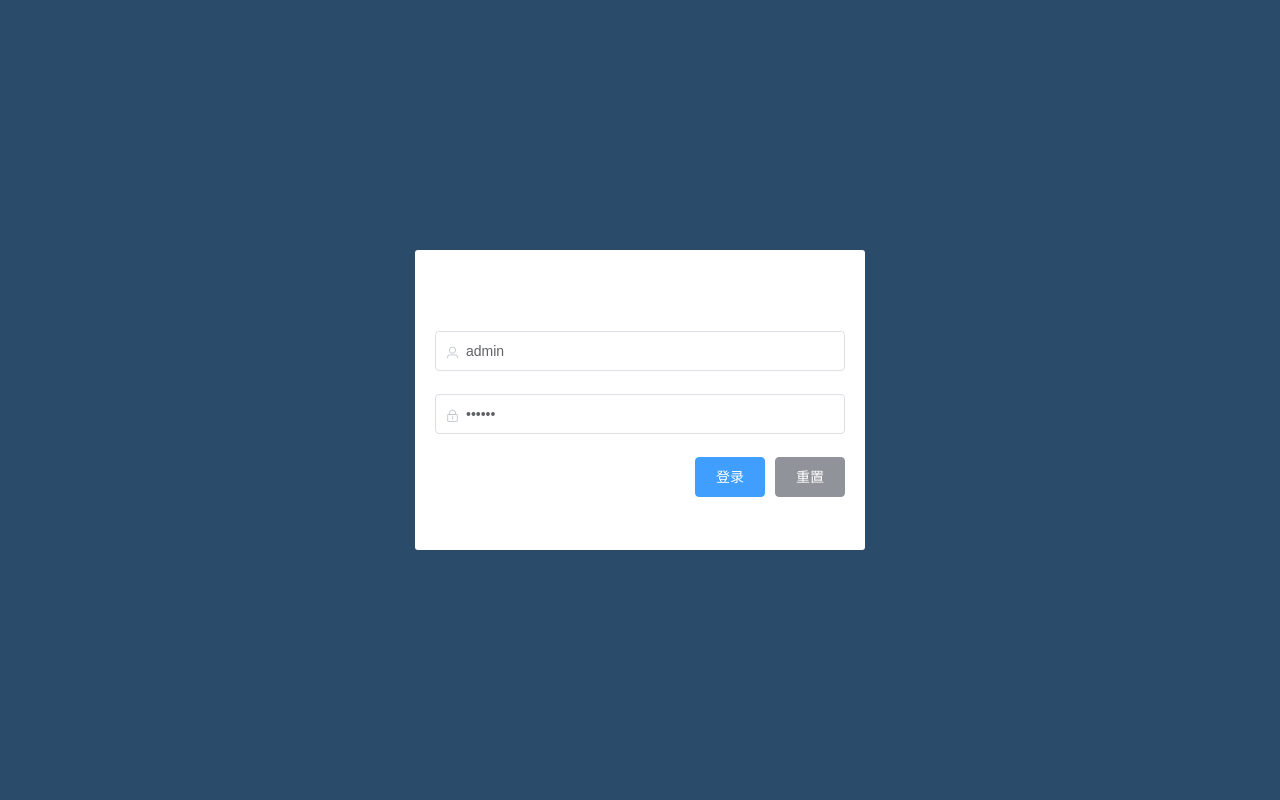
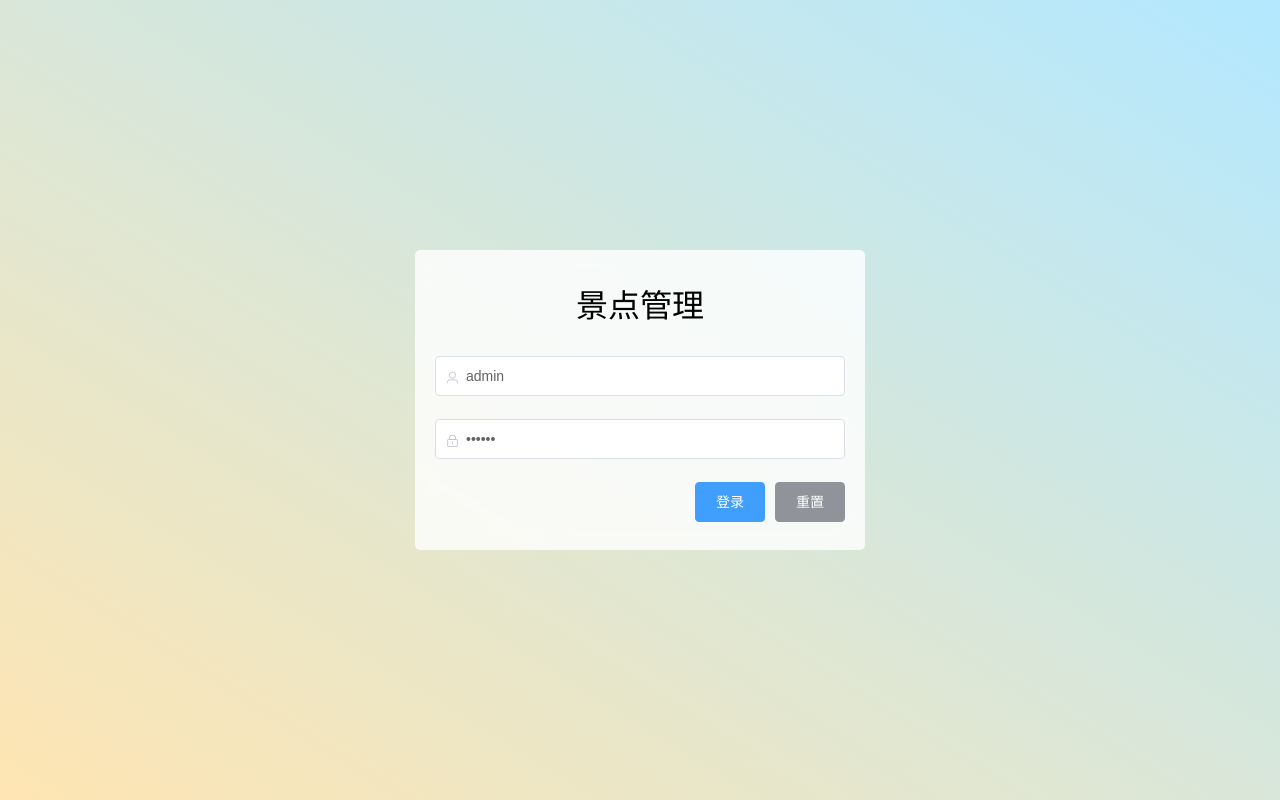
Before and after one commit to SightRecommendation/sightrec, a Vue app in the folder sightrec-admin-vue/: page /#/login in a window 1280 px wide. Built offline with nearby package versions, Linux system fonts and the light colour scheme.

Commit message:
改了登录页背景色

```diff
--- a/sightrec-admin-vue/src/components/Login.vue
+++ b/sightrec-admin-vue/src/components/Login.vue
@@ -1,11 +1,14 @@
 <template>
-  <div class="login_container">
+  <div class="login_container" :style="{'background': 'linear-gradient(to left bottom, hsl(' + leftColor + ', 100%, 85%) 0%,hsl(' + bottomColor + ', 100%, 85%) 100%)'}">
     <div class="login_box">
+      <h1>
+        景点管理
+      </h1>
       <!--      登陆表单区域-->
       <el-form ref="loginFormRef" :model="loginForm" :rules="loginFormRules" label-width="0px" class="login_form">
         <!--        用户名-->
         <el-form-item prop="name">
-          <el-input  v-model="loginForm.name" prefix-icon="el-icon-user"></el-input>
+          <el-input v-model="loginForm.name" prefix-icon="el-icon-user"></el-input>
         </el-form-item>
         <!--        密码-->
         <el-form-item prop="password">
@@ -25,6 +28,8 @@
 export default {
   data () {
     return {
+      leftColor: 0,
+      bottomColor: 203,
       loginForm: {
         name: 'admin',
         password: '123456'
@@ -37,7 +42,14 @@ export default {
       }
     }
   },
+  created() {
+      this.generateBackground()
+  },
   methods: {
+    generateBackground() {
+      this.leftColor = parseInt(Math.random() * 256)
+      this.bottomColor = parseInt(Math.random() * 256)
+    },
     resetLoginForm () {
       this.$refs.loginFormRef.resetFields()
     },
@@ -46,8 +58,8 @@ export default {
         if (!valid) return
         const { data: result } = await this.$http.post('/admins/login', this.loginForm)
         // const response = await this.$http.post('/admins/login', this.loginForm)
-        if (result.meta.status !== 200) this.$message.error('登陆失败')
-        else this.$message.success('登陆成功')
+        if (result.meta.status !== 200) this.$message.error('登录失败')
+        else this.$message.success('登录成功')
         console.log(result)
         window.sessionStorage.setItem('token', result.data.token)
         this.$router.push('/home')
@@ -59,20 +71,24 @@ export default {
 
 <style lang="less" scoped>
   .login_container {
-    background-color: #2b4b6b;
     height: 100%;
   }
 
   .login_box {
     width: 450px;
     height: 300px;
-    background-color: #fff;
-    border-radius: 3px;
+    backdrop-filter: blur(10px);
+    background: rgba(255, 255, 255, 0.8);
+    border-radius: 5px;
     position: absolute;
     left: 50%;
     top: 50%;
     transform: translate(-50%, -50%);
-
+    >h1 {
+      margin-top: 30px;
+      text-align: center;
+      font-weight: 400;
+    }
   }
   .btns{
     display: flex;
@@ -80,7 +96,7 @@ export default {
   }
   .login_form{
     position: absolute;
-    bottom: 30px;
+    bottom: 5px;
     width: 100%;
     padding: 0 20px;
     box-sizing: border-box;
```
